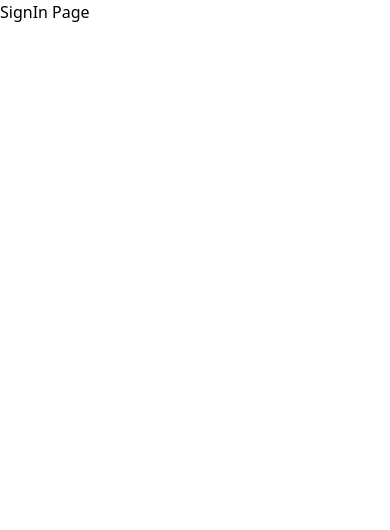
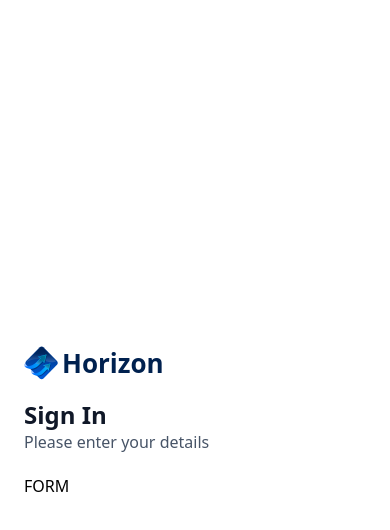
Before and after one commit to Khash90/jsm_banking, a Next.js app: page /sign-in in a window 390 px wide. Shown: the top 530 px of the page. Built offline with nearby package versions, Linux system fonts and the light colour scheme.

Commit message:
Start making AuthForm

```diff
--- a/app/(auth)/sign-in/page.tsx
+++ b/app/(auth)/sign-in/page.tsx
@@ -1,8 +1,11 @@
+import AuthForm from '@/components/AuthForm'
 import React from 'react'
 
 const SignIn = () => {
   return (
-    <div>SignIn Page</div>
+    <section className='flex-center size-full max-sm:px-6'>
+      <AuthForm type='sign-in' />
+    </section>
   )
 }
 
--- a/app/(auth)/sign-up/page.tsx
+++ b/app/(auth)/sign-up/page.tsx
@@ -1,8 +1,11 @@
+import AuthForm from '@/components/AuthForm'
 import React from 'react'
 
 const SignUp = () => {
   return (
-    <div>SignUp</div>
+    <section className='flex-center size-full max-sm:px-6'>
+      <AuthForm type='sign-up' />
+    </section>
   )
 }
 
--- /dev/null
+++ b/components/AuthForm.tsx
@@ -0,0 +1,54 @@
+'use client'
+import Image from 'next/image'
+import Link from 'next/link'
+import React, { useState } from 'react'
+
+const AuthForm = ({type}: {type: string}) => {
+    const [user, setUser] = useState(null);
+  return (
+    <section className='auth-form'>
+
+        <header className='flex flex-col gap-5 md:gap-8'>
+        <Link
+            href="/"
+            className="flex  cursor-pointer items-center gap-1 "
+          >
+            <Image src="/icons/logo.svg" width={34} height={34} alt="logo" />
+            <h1 className="text-26 font-ibm-plex-serif font-bold text-black-1">
+              Horizon
+            </h1>
+          </Link>
+
+          <div className='flex-col gap-1 md:gap-3'>
+            <h1 className='text-24 lg:text-36 font-semibold text-gray-900'>
+                {user
+                ? 'Link Account'
+                : type === 'sign-in'
+                  ? 'Sign In'
+                  : 'Sign Up'
+            }
+            <p className='text-16 font-normal text-gray-600'>
+                {user
+                ? 'Link your  account to get started'
+                : 'Please enter your details'
+                }
+            </p>
+            </h1>
+          </div>
+        </header>
+
+        {user ? (
+            <div className='flex flex-col gap-4'>
+                    {/* PlaidLink */}
+            </div>
+        ): (
+            <>
+               FORM
+            </>
+        )}
+
+    </section>
+  )
+}
+
+export default AuthForm
```
